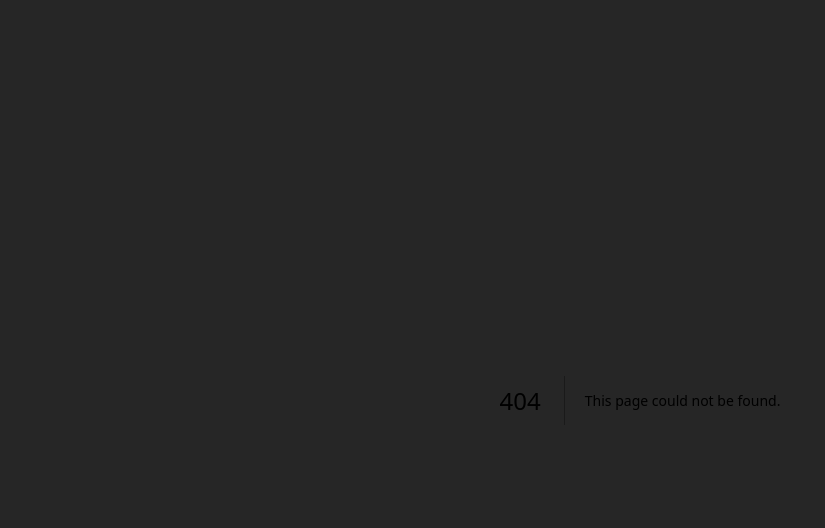
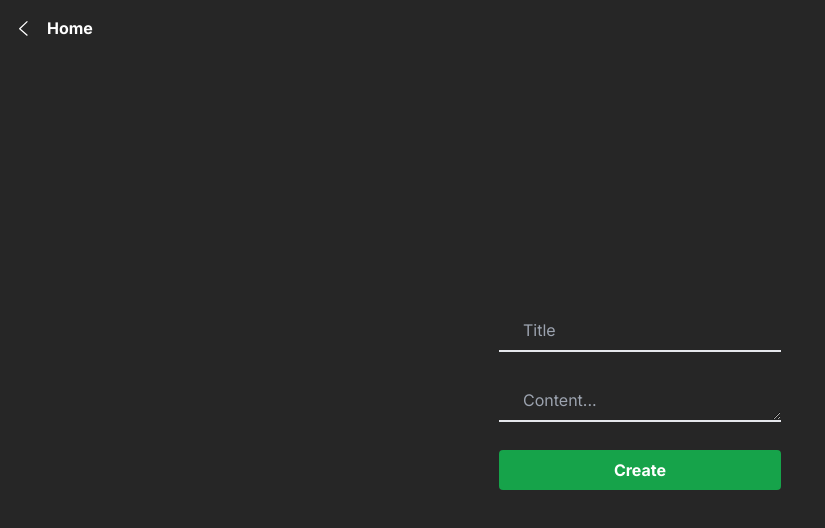
Before and after one commit to Lucas-Winicius/notes-frontend, a Next.js app: page /create in a window 1280 px wide. Before the commit this address had no page. Shown: the top 528 px of the page, without its empty margins (0-825 px from the left). Built offline with nearby package versions, Linux system fonts and the light colour scheme.

Commit message:
create note

```diff
--- /dev/null
+++ b/src/app/create/layout.tsx
@@ -0,0 +1,19 @@
+import "@/app/globals.css";
+import type { Metadata } from "next";
+
+export const metadata: Metadata = {
+  title: "Creating a note",
+  description: "",
+};
+
+export default function RootLayout({
+  children,
+}: {
+  children: React.ReactNode;
+}) {
+  return (
+    <div className="w-screen h-screen flex items-center justify-center">
+      {children}
+    </div>
+  );
+}
--- /dev/null
+++ b/src/app/create/page.tsx
@@ -0,0 +1,84 @@
+"use client";
+import arrow from "@/images/Arrow.svg";
+import axios from "axios";
+import { getCookie } from "cookies-next";
+import Image from "next/image";
+import { useRouter } from "next/navigation";
+import { useState } from "react";
+
+export default function CreateNote() {
+  const route = useRouter();
+  const [note, setNote] = useState({
+    title: "",
+    content: "",
+  });
+
+  const changeHandler = (event: React.ChangeEvent) => {
+    const target = event.target as HTMLInputElement;
+    setNote({ ...note, [target.name]: target.value });
+  };
+
+  const submitHandler = () => {
+    const api_url = process.env.NEXT_PUBLIC_API_URL;
+    const userId = getCookie("UserAuthentication");
+
+    axios({
+      method: "POST",
+      url: `${api_url}/note`,
+      data: note,
+      headers: {
+        userauthentication: userId,
+      },
+    }).finally(() => {
+      route.push("/");
+    });
+  };
+
+  const home = () => {
+    route.push("/");
+  };
+
+  return (
+    <div>
+      <div>
+        <button
+          className="fixed top-4 left-4 flex justify-center items-center space-x-4"
+          onClick={home}
+        >
+          <Image
+            src={arrow}
+            alt="Arrow Back"
+            width={15}
+            height={15}
+            className="rotate-90"
+          />
+          <p className="text-white font-bold">Home</p>
+        </button>
+      </div>
+      <div className="flex flex-col space-y-7">
+        <input
+          type="text"
+          placeholder="Title"
+          name="title"
+          onChange={changeHandler}
+          className="py-2 px-6 bg-transparent border-b-2 text-white"
+        />
+        <textarea
+          placeholder="Content..."
+          rows={1}
+          autoCorrect="off"
+          autoCapitalize=""
+          name="content"
+          onChange={changeHandler}
+          className="py-2 px-6 bg-transparent border-b-2 text-white"
+        />
+        <button
+          className="bg-green-600 py-2 px-4 rounded text-white font-bold hover:bg-green-700 transition"
+          onClick={submitHandler}
+        >
+          Create
+        </button>
+      </div>
+    </div>
+  );
+}
--- a/src/app/login/page.tsx
+++ b/src/app/login/page.tsx
@@ -39,6 +39,7 @@ function Login() {
 
       route.push("/")
     } catch (e) {
+      console.info("ERROR: ", e)
       setForm({
         ...form,
         loginError: true,
--- a/src/app/page.tsx
+++ b/src/app/page.tsx
@@ -6,10 +6,12 @@ import axios from "axios";
 import Header from "@/components/Header";
 import Footer from "@/components/Footer";
 import CreateNote from "@/components/CreateNote";
+import { useRouter } from "next/navigation";
 
 export default function Home() {
   const [user, setUser] = useState<UserType>();
   const userId = getCookie("UserAuthentication");
+  const route = useRouter();
   const api_url = process.env.NEXT_PUBLIC_API_URL;
 
   useEffect(() => {
@@ -24,16 +26,22 @@ export default function Home() {
       .then((d) => setUser(d))
       .catch(() => {
         setCookie("UserAuthentication", null, {
-          expires: new Date(Date.now()),
+          expires: new Date(),
         });
       });
   }, []);
+
+  const handleFormOpen = () => {
+    route.push("/create");
+  };
 
   return (
     <div>
       <Header nick={user?.nick} />
       <div className="min-h-[calc(100vh-120px)] px-4 py-5 flex flex-wrap justify-between">
-        <CreateNote />
+        <div onClick={handleFormOpen}>
+          <CreateNote />
+        </div>
       </div>
       <Footer />
     </div>
--- a/src/middleware.ts
+++ b/src/middleware.ts
@@ -9,6 +9,10 @@ export default async function middleware(req: NextRequest) {
     return NextResponse.redirect(new URL("/login", req.url));
   }
 
+  if (pathname === "/create" && !AuthCookies) {
+    return NextResponse.redirect(new URL("/login", req.url));
+  }
+
   if (pathname === "/login" && AuthCookies) {
     return NextResponse.redirect(new URL("/", req.url));
   }
@@ -17,5 +21,5 @@ export default async function middleware(req: NextRequest) {
 }
 
 export const config = {
-  matcher: ["/", "/login"],
+  matcher: ["/", "/login", "/create"],
 };
```
Also changed, not shown: src/images/Arrow.svg (added).
